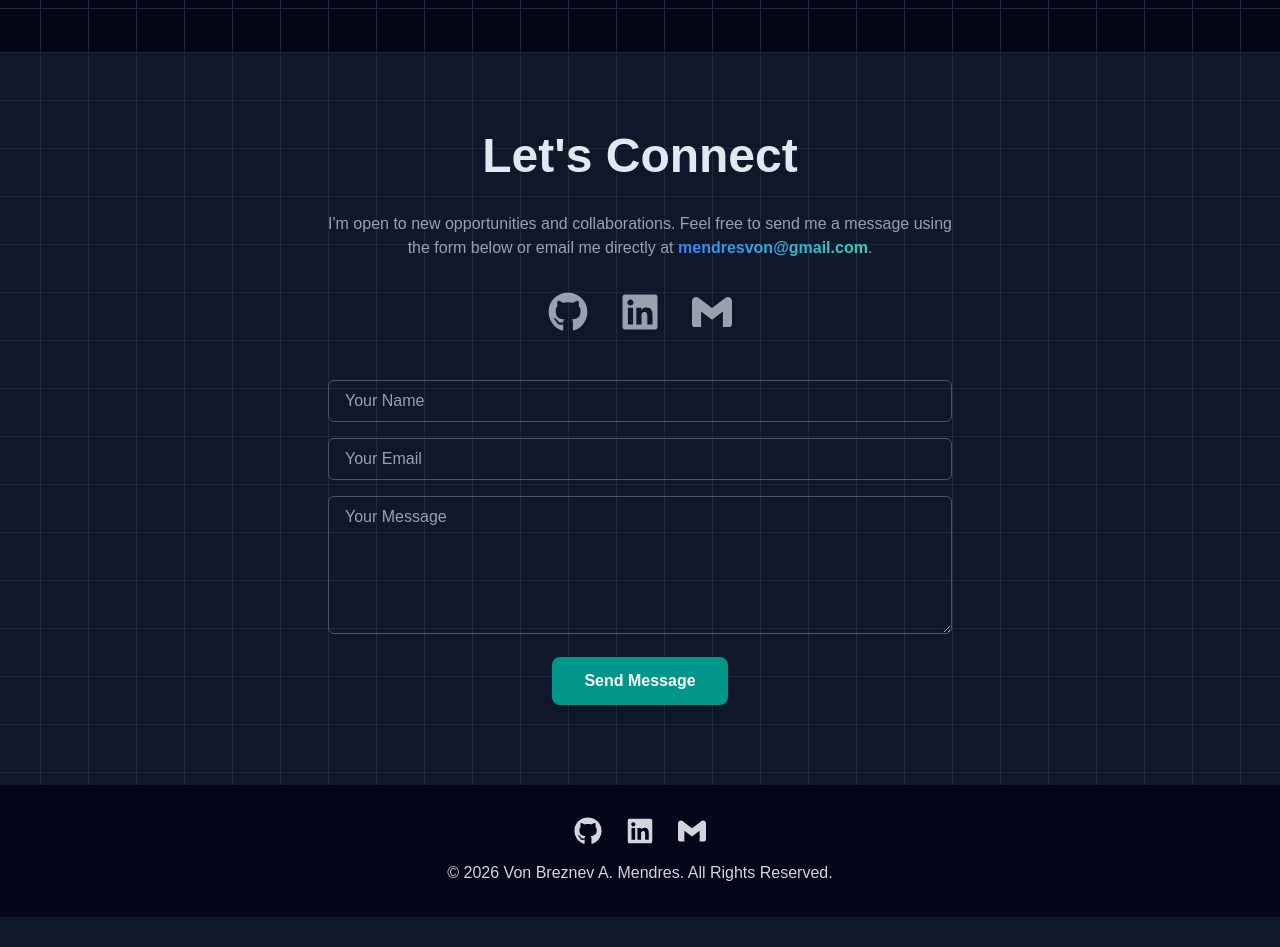
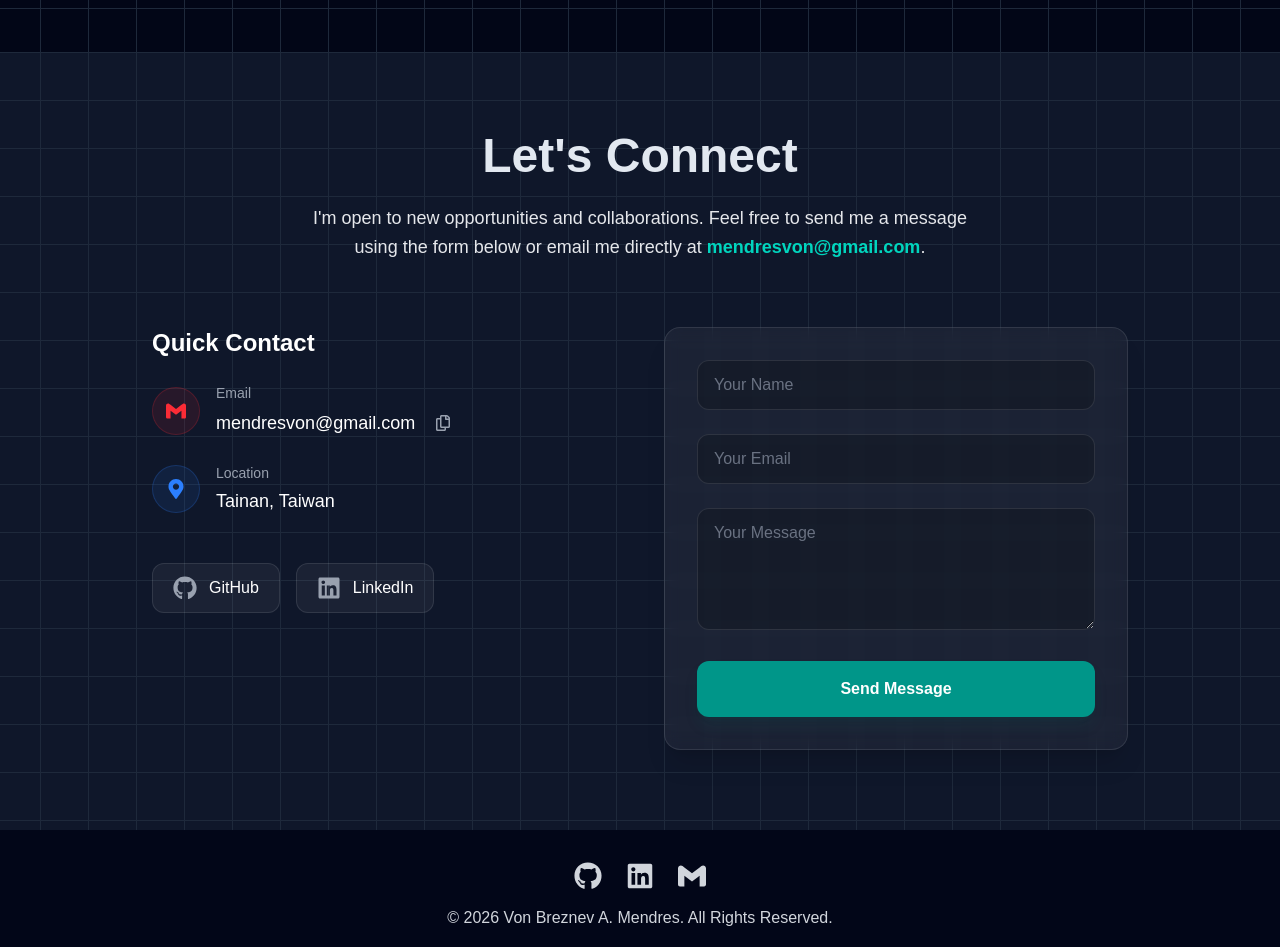
Before and after one commit to mendresvon/von-portfolio-v2, a Next.js app: page / in a window 1280 px wide. Shown: the part 4960-5907 px from the top of the page. Before the commit the page ends 5877 px from the top, so only its background shows below. Built offline with nearby package versions, Linux system fonts and the light colour scheme.

Commit message:
improved contact me section layout

```diff
--- a/src/components/contact_me.tsx
+++ b/src/components/contact_me.tsx
@@ -1,14 +1,27 @@
 "use client";
 
 import React, { useState } from "react";
-import { motion } from "framer-motion";
-import { FaGithub, FaLinkedin } from "react-icons/fa";
+import { motion, AnimatePresence } from "framer-motion";
+import { FaGithub, FaLinkedin, FaRegCopy, FaCheck, FaMapMarkerAlt } from "react-icons/fa";
 import { SiGmail } from "react-icons/si";
 import { useTranslation, Trans } from "react-i18next";
 
 export default function Contact() {
   const { t } = useTranslation();
   const [submitted, setSubmitted] = useState(false);
+  const [copied, setCopied] = useState(false);
+
+  const email = "mendresvon@gmail.com";
+
+  const copyToClipboard = async () => {
+    try {
+      await navigator.clipboard.writeText(email);
+      setCopied(true);
+      setTimeout(() => setCopied(false), 2000);
+    } catch (err) {
+      console.error("Failed to copy!", err);
+    }
+  };
 
   const handleSubmit = async (event: React.FormEvent<HTMLFormElement>) => {
     event.preventDefault();
@@ -42,12 +55,22 @@ export default function Contact() {
   if (submitted) {
     return (
       <section id="contact_me" className="py-20 text-center bg-grid">
+        <div className="container mx-auto px-6 max-w-2xl">
+          <motion.div
+            initial={{ opacity: 0, scale: 0.9 }}
+            animate={{ opacity: 1, scale: 1 }}
+            className="p-8 rounded-2xl bg-teal-500/10 border border-teal-500/30">
+            <div className="w-16 h-16 bg-teal-500 rounded-full flex items-center justify-center mx-auto mb-6">
+              <FaCheck className="text-white text-3xl" />
+            </div>
             <h2 className="text-3xl font-bold mb-4" suppressHydrationWarning={true}>
               {t("contact.submitted.title")}
             </h2>
-        <p className="text-lg text-gray-300" suppressHydrationWarning={true}>
+            <p className="text-lg text-gray-200" suppressHydrationWarning={true}>
               {t("contact.submitted.message")}
             </p>
+          </motion.div>
+        </div>
       </section>
     );
   }
@@ -60,19 +83,20 @@ export default function Contact() {
       whileInView={{ opacity: 1, y: 0 }}
       viewport={{ once: true, amount: 0.2 }}
       transition={{ duration: 0.5, ease: "easeOut" }}>
-      <div className="container mx-auto px-6 max-w-2xl text-center">
-        <h2 className="text-5xl font-bold mb-8" suppressHydrationWarning={true}>
+      <div className="container mx-auto px-6 max-w-5xl">
+        <div className="text-center mb-16">
+          <h2 className="text-5xl font-bold mb-6" suppressHydrationWarning={true}>
             {t("contact.title")}
           </h2>
-        <p className="text-gray-400 mb-8" suppressHydrationWarning={true}>
+          <p className="text-gray-200 max-w-2xl mx-auto text-lg leading-relaxed" suppressHydrationWarning={true}>
             <Trans
               i18nKey="contact.intro"
               components={{
                 1: (
                   <a
-                  href="mailto:mendresvon@gmail.com"
+                    href={`mailto:${email}`}
                     target="_blank"
-                  className="text-gradient font-semibold"
+                    className="text-teal-400 font-semibold hover:underline"
                   />
                 ),
               }}>
@@ -80,68 +104,136 @@ export default function Contact() {
               using the form below or email me directly at{" "}
             </Trans>
           </p>
+        </div>
 
-        <div className="flex justify-center items-center gap-8 mb-12">
+        <div className="grid grid-cols-1 md:grid-cols-2 gap-12 items-start">
+          {/* Left Column: Direct Info */}
+          <div className="space-y-8">
+            <div>
+              <h3 className="text-2xl font-bold mb-6 text-white" suppressHydrationWarning={true}>
+                {t("contact.quick_contact")}
+              </h3>
+
+              <div className="space-y-6">
+                {/* Email Item */}
+                <div className="flex items-center gap-4 group">
+                  <div className="w-12 h-12 rounded-full bg-red-500/10 flex items-center justify-center text-red-500 border border-red-500/20 group-hover:bg-red-500 group-hover:text-white transition-all duration-300">
+                    <SiGmail size={20} />
+                  </div>
+                  <div className="flex-1">
+                    <p className="text-sm text-gray-400 mb-1" suppressHydrationWarning={true}>{t("contact.socials.email")}</p>
+                    <div className="flex items-center gap-3">
+                      <a href={`mailto:${email}`} className="text-lg font-medium text-white hover:text-teal-400 transition-colors">
+                        {email}
+                      </a>
+                      <button
+                        onClick={copyToClipboard}
+                        className="p-2 rounded-md hover:bg-white/10 text-gray-400 hover:text-white transition-all relative"
+                        title={t("contact.copy")}>
+                        <AnimatePresence mode="wait">
+                          {copied ? (
+                            <motion.div
+                              key="check"
+                              initial={{ scale: 0 }}
+                              animate={{ scale: 1 }}
+                              exit={{ scale: 0 }}>
+                              <FaCheck className="text-teal-400" />
+                            </motion.div>
+                          ) : (
+                            <motion.div
+                              key="copy"
+                              initial={{ scale: 0 }}
+                              animate={{ scale: 1 }}
+                              exit={{ scale: 0 }}>
+                              <FaRegCopy />
+                            </motion.div>
+                          )}
+                        </AnimatePresence>
+                        {copied && (
+                          <span className="absolute -top-10 left-1/2 -translate-x-1/2 px-2 py-1 bg-teal-500 text-white text-xs rounded shadow-lg pointer-events-none" suppressHydrationWarning={true}>
+                            {t("contact.copied")}
+                          </span>
+                        )}
+                      </button>
+                    </div>
+                  </div>
+                </div>
+
+                {/* Location Item */}
+                <div className="flex items-center gap-4 group">
+                  <div className="w-12 h-12 rounded-full bg-blue-500/10 flex items-center justify-center text-blue-500 border border-blue-500/20 group-hover:bg-blue-500 group-hover:text-white transition-all duration-300">
+                    <FaMapMarkerAlt size={20} />
+                  </div>
+                  <div>
+                    <p className="text-sm text-gray-400 mb-1" suppressHydrationWarning={true}>{t("contact.location")}</p>
+                    <p className="text-lg font-medium text-white" suppressHydrationWarning={true}>{t("contact.location_value")}</p>
+                  </div>
+                </div>
+              </div>
+            </div>
+
+            {/* Social Links with Labels */}
+            <div className="pt-4">
+              <div className="flex flex-wrap gap-4">
                 <a
                   href="https://github.com/mendresvon"
                   target="_blank"
                   rel="noopener noreferrer"
-            aria-label="GitHub Profile"
-            className="text-gray-400 hover:text-teal-400 transition-colors duration-300">
-            <FaGithub size={40} />
+                  className="flex items-center gap-3 px-5 py-3 rounded-xl bg-white/5 border border-white/10 hover:border-teal-500/50 hover:bg-white/10 transition-all duration-300 group">
+                  <FaGithub size={24} className="text-gray-400 group-hover:text-white transition-colors" />
+                  <span className="font-medium text-white" suppressHydrationWarning={true}>{t("contact.socials.github")}</span>
                 </a>
                 <a
                   href="https://www.linkedin.com/in/vonmendres/"
                   target="_blank"
                   rel="noopener noreferrer"
-            aria-label="LinkedIn Profile"
-            className="text-gray-400 hover:text-teal-400 transition-colors duration-300">
-            <FaLinkedin size={40} />
-          </a>
-          <a
-            href="mailto:mendresvon@gmail.com"
-            target="_blank"
-            aria-label="Email"
-            className="text-gray-400 hover:text-red-500 transition-colors duration-300">
-            <SiGmail size={40} />
+                  className="flex items-center gap-3 px-5 py-3 rounded-xl bg-white/5 border border-white/10 hover:border-teal-500/50 hover:bg-white/10 transition-all duration-300 group">
+                  <FaLinkedin size={24} className="text-gray-400 group-hover:text-blue-400 transition-colors" />
+                  <span className="font-medium text-white" suppressHydrationWarning={true}>{t("contact.socials.linkedin")}</span>
                 </a>
               </div>
+            </div>
+          </div>
 
-        <form onSubmit={handleSubmit}>
-          <div className="mb-4">
+          {/* Right Column: The Form */}
+          <div className="p-8 rounded-2xl bg-white/5 border border-white/10 backdrop-blur-sm shadow-xl">
+            <form onSubmit={handleSubmit} className="space-y-6">
+              <div>
                 <input
                   type="text"
                   name="name"
                   placeholder={t("contact.form.name")}
                   required
-              className="w-full px-4 py-2 rounded-md focus:outline-none focus:ring-2 focus:ring-teal-500 focus:border-teal-500 bg-transparent border border-gray-600 placeholder-gray-400 hover:border-teal-500 transition-all duration-300"
+                  className="w-full px-4 py-3 rounded-xl focus:outline-none focus:ring-2 focus:ring-teal-500 focus:border-teal-500 bg-black/20 border border-white/10 text-white placeholder-gray-500 hover:border-teal-500/50 transition-all duration-300"
                 />
               </div>
-          <div className="mb-4">
+              <div>
                 <input
                   type="email"
                   name="email"
                   placeholder={t("contact.form.email")}
                   required
-              className="w-full px-4 py-2 rounded-md focus:outline-none focus:ring-2 focus:ring-teal-500 focus:border-teal-500 bg-transparent border border-gray-600 placeholder-gray-400 hover:border-teal-500 transition-all duration-300"
+                  className="w-full px-4 py-3 rounded-xl focus:outline-none focus:ring-2 focus:ring-teal-500 focus:border-teal-500 bg-black/20 border border-white/10 text-white placeholder-gray-500 hover:border-teal-500/50 transition-all duration-300"
                 />
               </div>
-          <div className="mb-4">
+              <div>
                 <textarea
                   name="message"
                   placeholder={t("contact.form.message")}
-              rows={5}
+                  rows={4}
                   required
-              className="w-full px-4 py-2 rounded-md focus:outline-none focus:ring-2 focus:ring-teal-500 focus:border-teal-500 bg-transparent border border-gray-600 placeholder-gray-400 hover:border-teal-500 transition-all duration-300"></textarea>
+                  className="w-full px-4 py-3 rounded-xl focus:outline-none focus:ring-2 focus:ring-teal-500 focus:border-teal-500 bg-black/20 border border-white/10 text-white placeholder-gray-500 hover:border-teal-500/50 transition-all duration-300"></textarea>
               </div>
               <button
                 type="submit"
-            className="bg-teal-600 text-white font-bold py-3 px-8 rounded-lg shadow-md cursor-pointer transition-all duration-300 ease-in-out hover:scale-105 hover:brightness-110 hover:shadow-[0_0_20px_rgba(45,212,191,0.7)]"
+                className="w-full bg-teal-600 hover:bg-teal-500 text-white font-bold py-4 px-8 rounded-xl shadow-lg shadow-teal-900/20 cursor-pointer transition-all duration-300 ease-in-out hover:scale-[1.02] active:scale-[0.98] active:brightness-90"
                 suppressHydrationWarning={true}>
                 {t("contact.form.submit")}
               </button>
             </form>
           </div>
+        </div>
+      </div>
     </motion.section>
   );
 }
--- a/src/i18n/locales/en.json
+++ b/src/i18n/locales/en.json
@@ -119,6 +119,16 @@
     "submitted": {
       "title": "Thank you!",
       "message": "Your message has been sent. I'll get back to you shortly."
+    },
+    "quick_contact": "Quick Contact",
+    "location": "Location",
+    "location_value": "Tainan, Taiwan",
+    "copy": "Copy",
+    "copied": "Copied!",
+    "socials": {
+      "linkedin": "LinkedIn",
+      "github": "GitHub",
+      "email": "Email"
     }
   },
   "footer": {
--- a/src/i18n/locales/zh-TW.json
+++ b/src/i18n/locales/zh-TW.json
@@ -114,6 +114,16 @@
     "submitted": {
       "title": "謝謝您！",
       "message": "您的訊息已成功發送。我會盡快回覆您。"
+    },
+    "quick_contact": "快速聯絡",
+    "location": "地點",
+    "location_value": "台灣，台南",
+    "copy": "複製",
+    "copied": "已複製！",
+    "socials": {
+      "linkedin": "LinkedIn",
+      "github": "GitHub",
+      "email": "電子郵件"
     }
   },
   "footer": {
```
Lines whose indentation alone changed are shown as unchanged.
